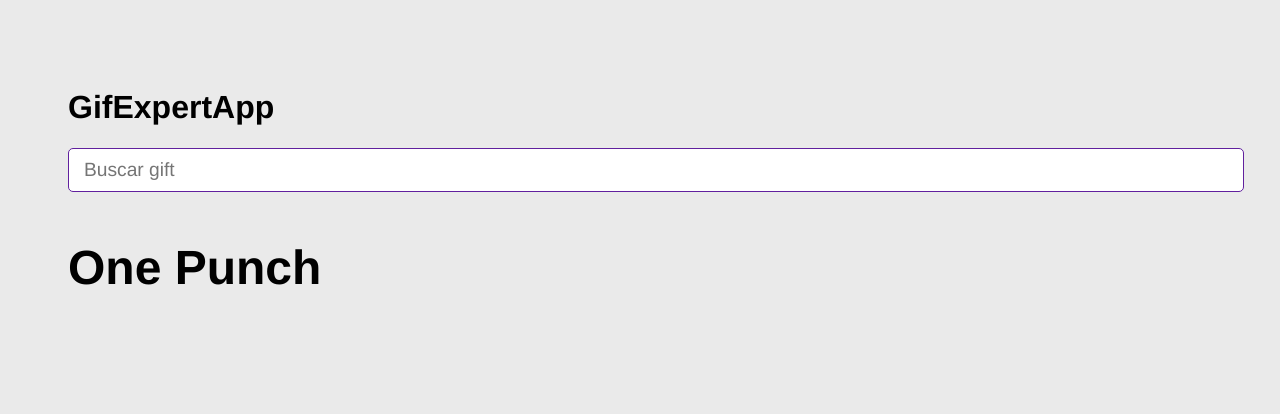
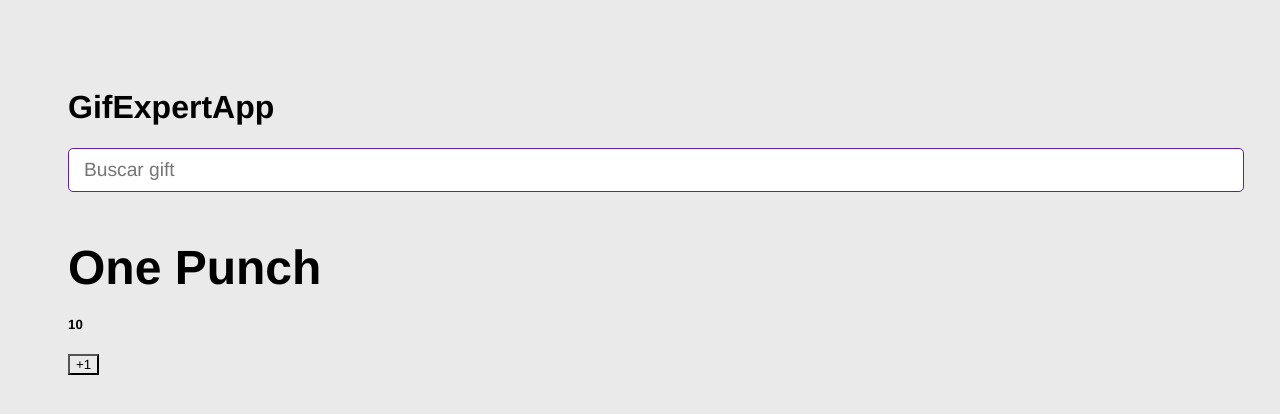
Before and after one commit to GusBauAr/Working-Repository-GUSTAVO, a React (Vite) app in the folder Course_React_GustavoBautista/04-gif-expert-app/: page / in a window 1280 px wide. Shown: the top 414 px of the page. Built offline with nearby package versions, Linux system fonts and the light colour scheme; no server answers.

Commit message:
useEffect

```diff
--- a/Course_React_GustavoBautista/04-gif-expert-app/src/components/GifGrid.jsx
+++ b/Course_React_GustavoBautista/04-gif-expert-app/src/components/GifGrid.jsx
@@ -1,14 +1,21 @@
+import { useEffect, useState } from "react";
 import { getGifs } from "../helpers/getGifs";
 
-export const GifGrid = ({category}) => {
+export const GifGrid = ({ category }) => {
+  const [counter, setCounter] = useState(10);
 
+  useEffect(() => {
     getGifs(category);
+
+  },[])
+
 
   return (
     //creamo sun fragmento
     <>
-        <h3>{category}</h3>
-
+      <h3>{category}</h3>
+      <h5>{counter}</h5>
+      <button onClick={() => setCounter(counter + 1)}>+1</button>
     </>
-  )
-}
+  );
+};
```
